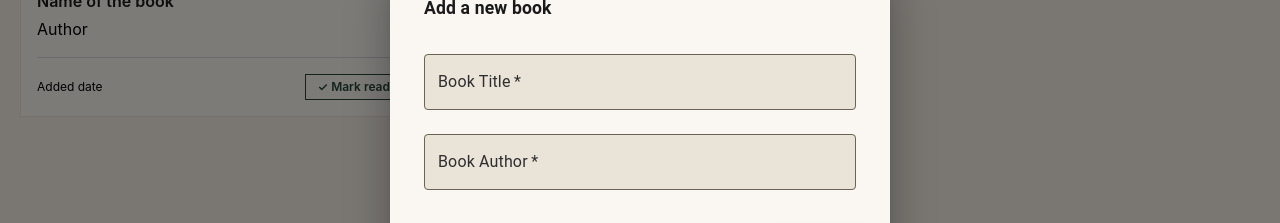
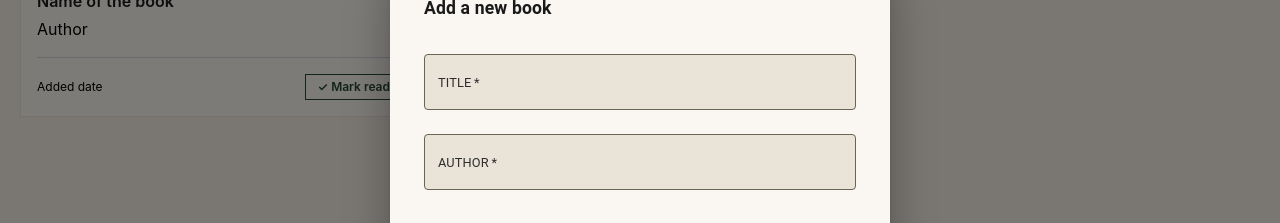
Before and after one commit to evzistara/books, a React (Vite) app: page / in a window 1280 px wide. Both pictures are taken after a click on the button "+ Add book". Shown: the part 276-499 px from the top of the page. Built offline with nearby package versions, Linux system fonts and the light colour scheme.

Commit message:
Adjust labels

```diff
--- a/src/components/Popup.tsx
+++ b/src/components/Popup.tsx
@@ -59,7 +59,7 @@ export default function Popup() {
               margin="normal"
               id="title"
               name="title"
-              label="Book Title"
+              label="Title"
               type="text"
               fullWidth
               color="primary"
@@ -72,12 +72,19 @@ export default function Popup() {
                   // Class for the border around the input field
                   "& .MuiOutlinedInput-notchedOutline": {
                     borderColor: "#6b6355",
-                    borderWidth: "1px",
                   },
                 },
                 // Class for the label of the input field
                 "& .MuiInputLabel-outlined": {
                   color: "#2e2e2e",
+                  textTransform: "uppercase",
+                  fontSize: "0.8rem",
+                  margin: "auto",
+                  paddingTop: "4px",
+                },
+                // 3. What happens to the label when it becomes ACTIVE
+                "& .MuiInputLabel-outlined.MuiInputLabel-shrink": {
+                  fontSize: "0.95rem !important",
                 },
               }}
             />
@@ -87,7 +94,7 @@ export default function Popup() {
               margin="normal"
               id="author"
               name="author"
-              label="Book Author"
+              label="Author"
               type="text"
               fullWidth
               placeholder="e.g. J.K. Rowling"
@@ -99,12 +106,19 @@ export default function Popup() {
                   // Class for the border around the input field
                   "& .MuiOutlinedInput-notchedOutline": {
                     borderColor: "#6b6355",
-                    borderWidth: "1px",
                   },
                 },
                 // Class for the label of the input field
                 "& .MuiInputLabel-outlined": {
                   color: "#2e2e2e",
+                  textTransform: "uppercase",
+                  fontSize: "0.8rem",
+                  margin: "auto",
+                  paddingTop: "4px",
+                },
+                // 3. What happens to the label when it becomes ACTIVE
+                "& .MuiInputLabel-outlined.MuiInputLabel-shrink": {
+                  fontSize: "0.95rem !important",
                 },
               }}
             />
```
